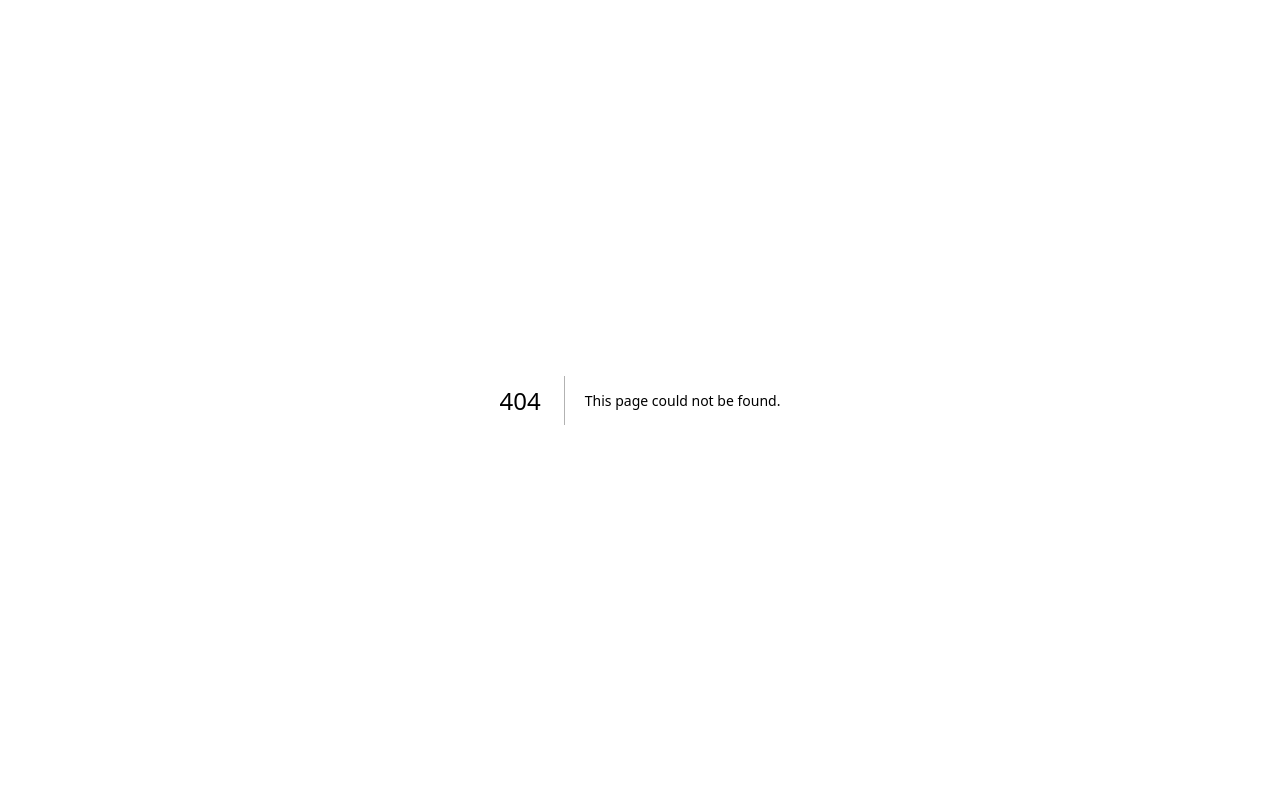
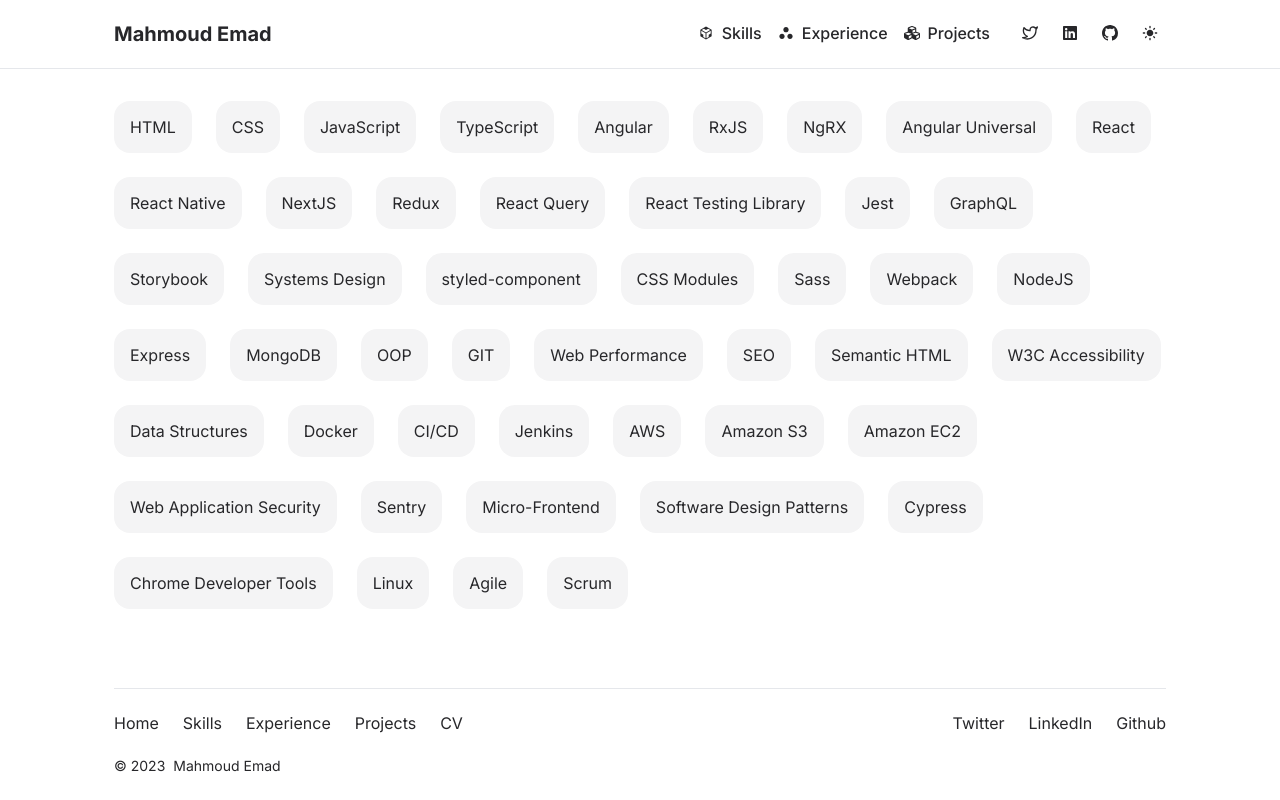
Before and after one commit to iMahmoudEmad/Mahmoud-EmadEldin-CV, a Next.js app: page /skills in a window 1280 px wide. Before the commit this address had no page. Built offline with nearby package versions, Linux system fonts and the light colour scheme.

Commit message:
Added skills screen

```diff
--- a/src/components/navbar/Navbar.module.scss
+++ b/src/components/navbar/Navbar.module.scss
@@ -1,11 +1,9 @@
 .navbar {
-  background-color: rgba(var(--white-color), 0.3);
-  backdrop-filter: var(--backdrop-filter);
   position: sticky;
   inset-block-start: 0;
   border-block-end: 1px solid var(--border-color);
   z-index: 9;
-  box-shadow: 0 0 1rem 0 rgba(var(--white-color), 0.08);
+  box-shadow: 0 0 1rem 0 rgba(var(--white-color), 0.1);
 
   &:after {
     content: "";
@@ -14,12 +12,13 @@
     width: 100%;
     height: 100%;
     background-color: rgba(var(--white-color), 0.75);
+    backdrop-filter: var(--backdrop-filter);
   }
 
   .pages {
     gap: 1rem;
 
-    &.me2{
+    &.me2 {
       margin-inline-end: 2rem;
     }
   }
@@ -72,7 +71,7 @@
         }
       }
 
-      &:last-of-type{
+      &:last-of-type {
         cursor: pointer;
       }
     }
--- a/src/components/navbar/Navbar.tsx
+++ b/src/components/navbar/Navbar.tsx
@@ -24,7 +24,8 @@
   }
 
   return (
-    <nav className={styles.navbar + " " + inter.className}>
+    <header className={styles.navbar + " " + inter.className}>
+      <nav>
         <div className={styles.content + " full-w"}>
           <h1 className={styles.title}>
             <Link href="/">Mahmoud Emad</Link>
@@ -33,7 +34,10 @@
           <div className="flex ai-center">
             <ul className={styles.pages + " " + styles.me2}>
               {pages.slice(1, 4).map((page) => (
-              <li className={styles.pageName + " " + styles.list} key={page.id}>
+                <li
+                  className={styles.pageName + " " + styles.list}
+                  key={page.id}
+                >
                   <Link href={page.link} id={page.id}>
                     <span className={styles.listIcon}>
                       {page.name === "skills" && <AiOutlineCodeSandbox />}
@@ -67,5 +71,6 @@
           </div>
         </div>
       </nav>
+    </header>
   );
 };
--- /dev/null
+++ b/src/constants/skills.ts
@@ -0,0 +1,55 @@
+interface SkillsI {
+  name: string;
+  isIconShown?: boolean;
+  icon?: string;
+}
+
+export const skills: string[] = [
+  "HTML",
+  "CSS",
+  "JavaScript",
+  "TypeScript",
+  "Angular",
+  "RxJS",
+  "NgRX",
+  "Angular Universal",
+  "React",
+  "React Native",
+  "NextJS",
+  "Redux",
+  "React Query",
+  "React Testing Library",
+  "Jest",
+  "GraphQL",
+  "Storybook",
+  "Systems Design",
+  "styled-component",
+  "CSS Modules",
+  "Sass",
+  "Webpack",
+  "NodeJS",
+  "Express",
+  "MongoDB",
+  "OOP",
+  "GIT",
+  "Web Performance",
+  "SEO",
+  "Semantic HTML",
+  "W3C Accessibility",
+  "Data Structures",
+  "Docker",
+  "CI/CD",
+  "Jenkins",
+  "AWS",
+  "Amazon S3",
+  "Amazon EC2",
+  "Web Application Security",
+  "Sentry",
+  "Micro-Frontend",
+  "Software Design Patterns",
+  "Cypress",
+  "Chrome Developer Tools",
+  "Linux",
+  "Agile",
+  "Scrum",
+];
--- a/src/pages/experience/index.tsx
+++ b/src/pages/experience/index.tsx
@@ -27,7 +27,7 @@
                 <span>{experience.to}</span>
               </div>
               <div className={styles.end}>
-                <Link href={experience.company.link}>
+                <Link href={experience.company.link || "#"}>
                   {experience.role} at {experience.company.name}
                 </Link>
 
--- /dev/null
+++ b/src/pages/skills/index.tsx
@@ -0,0 +1,46 @@
+import { Inter } from "next/font/google";
+import { Navbar } from "@/components/navbar/Navbar";
+import { SiteHead } from "@/components/SiteHead";
+import { Footer } from "@/components/footer/Footer";
+import styles from "../../styles/Skills.module.scss";
+import { skills } from "@/constants/skills";
+const inter = Inter({ subsets: ["latin"] });
+import { v4 } from "uuid";
+
+export default function Home() {
+  function copyToClipboard(event: any) {
+    navigator.clipboard.writeText(event.target.innerText);
+  }
+
+  const handleKeyDown = (event: any) => {
+    if (event.key === "Enter") copyToClipboard(event);
+  };
+
+  return (
+    <>
+      <SiteHead />
+      <Navbar />
+
+      <main className={"main full-w " + inter.className}>
+        <ul className="flex ai-center">
+          {skills.map((skill, idx) => (
+            <li
+              id={"skill-" + idx}
+              className={styles.skill}
+              key={v4()}
+              title="Click to copy"
+              onClick={copyToClipboard}
+              onKeyDown={handleKeyDown}
+              tabIndex={0}
+              role="button"
+            >
+              {skill}
+            </li>
+          ))}
+        </ul>
+      </main>
+
+      <Footer />
+    </>
+  );
+}
--- a/src/styles/Experience.module.scss
+++ b/src/styles/Experience.module.scss
@@ -32,10 +32,10 @@
         text-transform: inherit;
       }
 
-      .role,
-      .responsibilities {
+      // .role,
+      // .responsibilities {
         // colo/r: var(--font-gray-color-secondary);
-      }
+      // }
 
       .role {
         display: block;
--- /dev/null
+++ b/src/styles/Skills.module.scss
@@ -0,0 +1,7 @@
+.skill {
+  background-color: var(--gray-background-color);
+  padding: 1rem;
+  border-radius: 1rem;
+  font-family: "Inter";
+  cursor: pointer;
+}
--- a/src/styles/globals.scss
+++ b/src/styles/globals.scss
@@ -1,6 +1,7 @@
 :root {
   --max-width: 1100px;
-  --white-color: #fff;
+  --white-color: 255,255,255;
+  --gray-background-color:#f4f4f5;
   --backdrop-filter: blur(1rem);
   --font-gray-color: #aaa;
   --font-gray-color-secondary: #666;
@@ -8,8 +9,10 @@
   --font-color: #27272a;
 
   &.dark {
+    --white-color:24,24,27;
     --font-color: #e5e7eb;
     --border-color: #a1a1a1;
+    --gray-background-color:#27272a;
     color-scheme: dark;
   }
 }
```
Also changed, not shown: src/pages/index.tsx (+9 -0 lines), src/styles/Home.module.scss (+14 -0 lines). Lines whose indentation alone changed are shown as unchanged.
